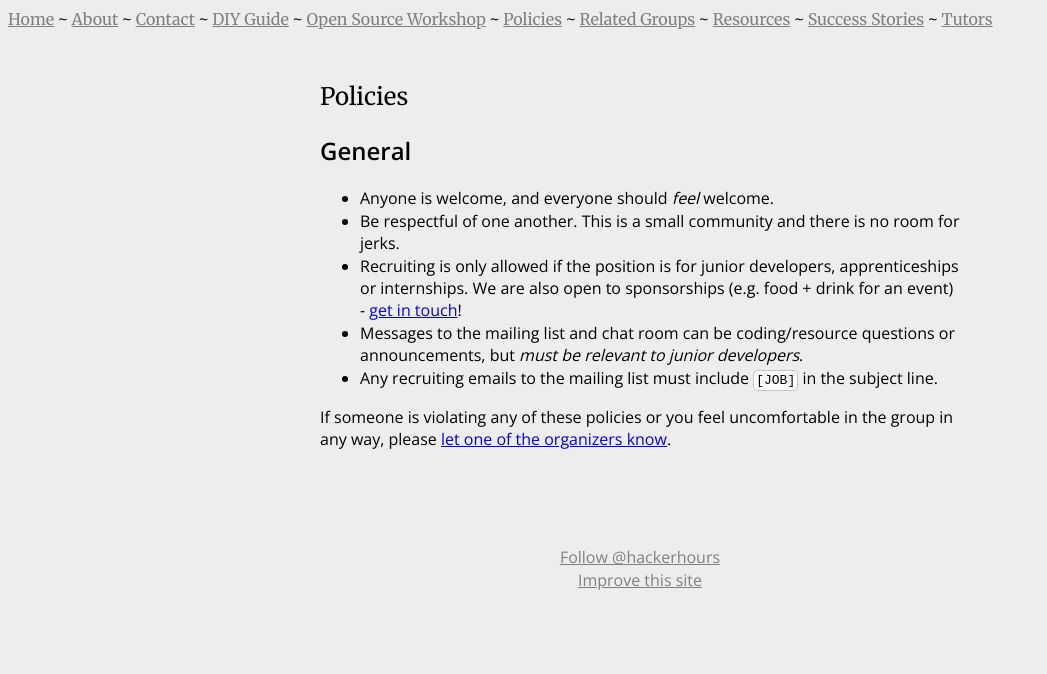
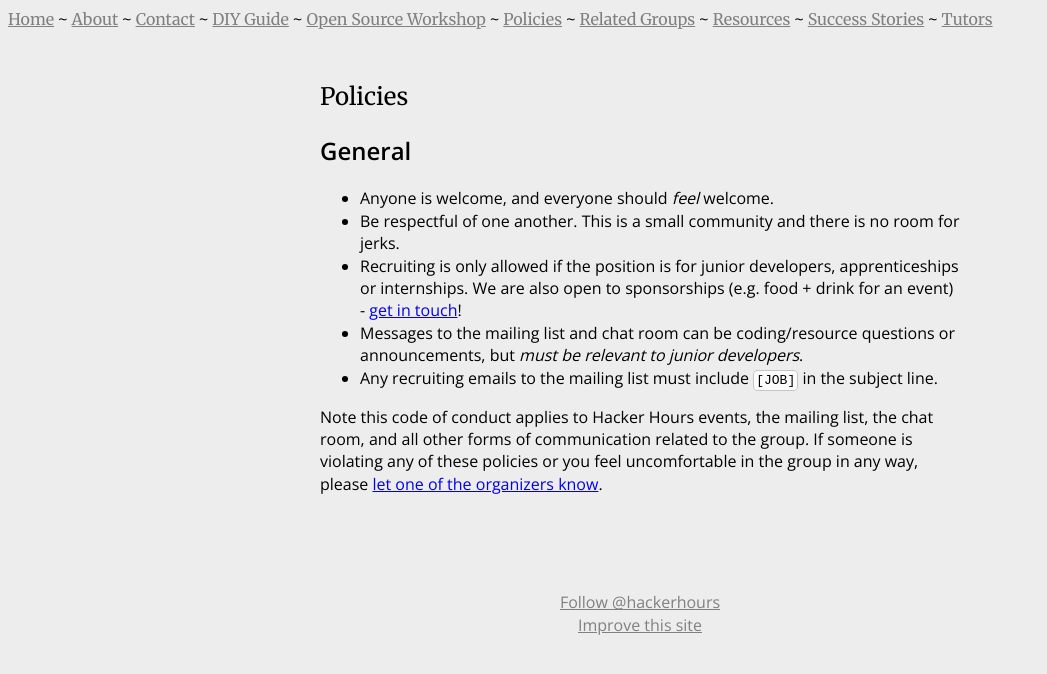
Before and after one commit to HackerHours/hackerhours.org, a Jekyll site: the page built from policies.md, in a window 1280 px wide. Shown: the top 674 px of the page, without its empty margins (0-1047 px from the left). Built offline with Jekyll 4.4.1, drawn with Linux system fonts in a browser that asks for light colours; comment, search, counter and statistics services are not loaded.

Commit message:
note the scope of the Policies

```diff
--- a/policies.md
+++ b/policies.md
@@ -10,4 +10,4 @@ title: Policies
 * Messages to the mailing list and chat room can be coding/resource questions or announcements, but *must be relevant to junior developers*.
 * Any recruiting emails to the mailing list must include `[JOB]` in the subject line.
 
-If someone is violating any of these policies or you feel uncomfortable in the group in any way, please [let one of the organizers know](/contact.html).
+Note this code of conduct applies to Hacker Hours events, the mailing list, the chat room, and all other forms of communication related to the group. If someone is violating any of these policies or you feel uncomfortable in the group in any way, please [let one of the organizers know](/contact.html).
```
